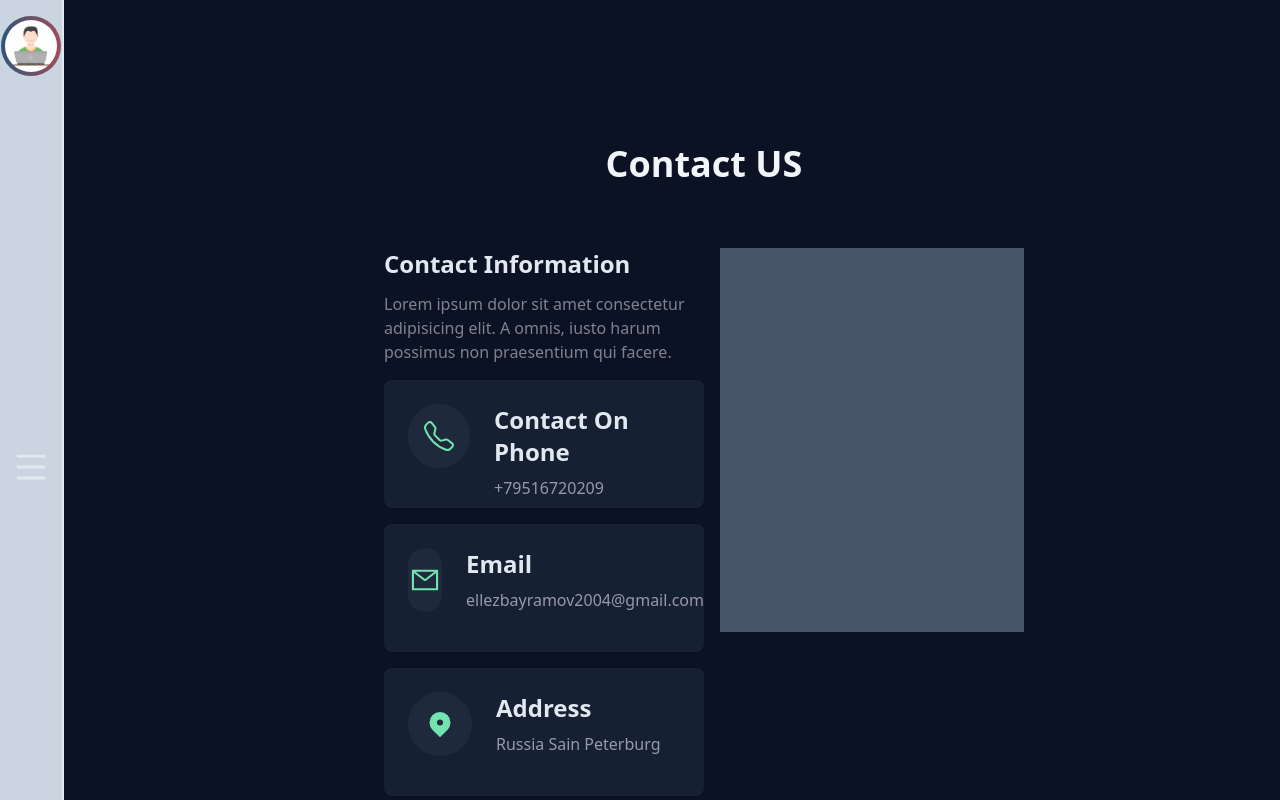
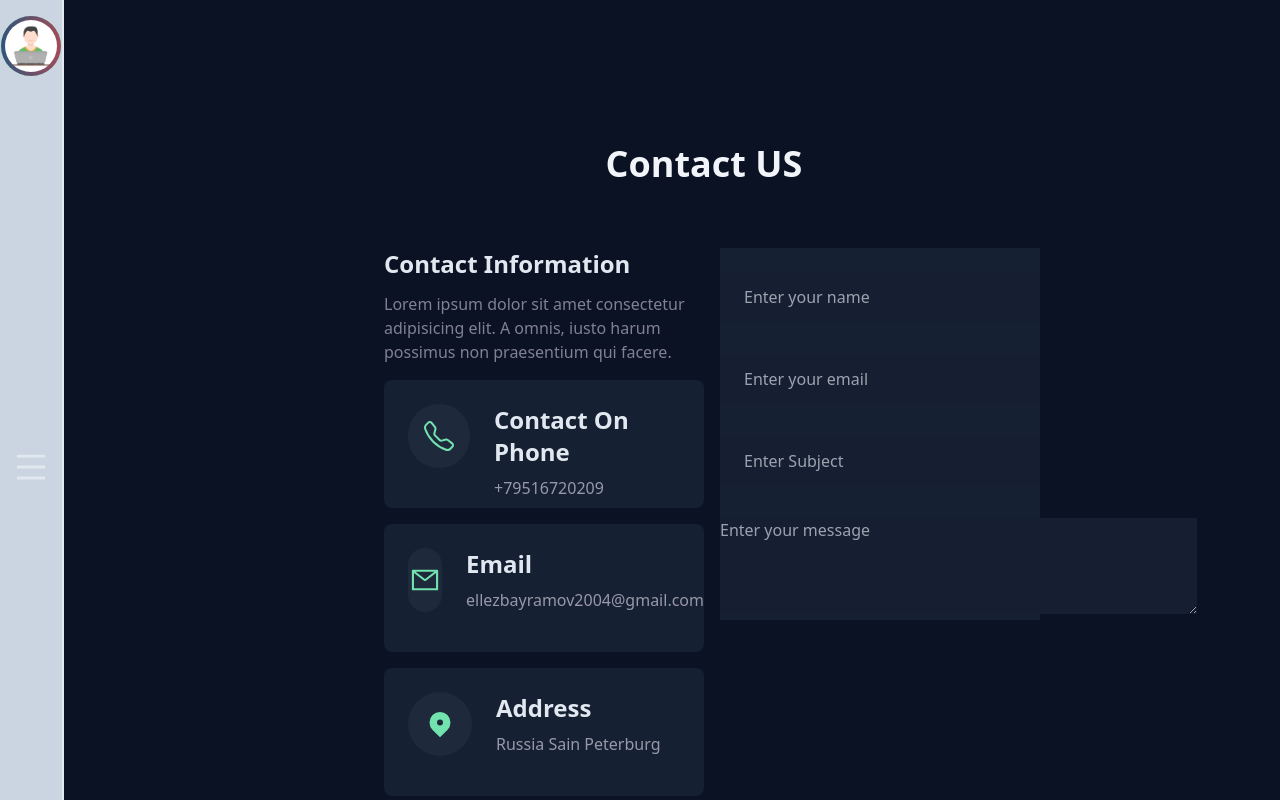
Before and after one commit to BairamovAllaz/My-Portfolio, a Next.js app: page /Contact in a window 1280 px wide. Both pictures are taken after a click on the icon 31 px from the left and 466 px from the top of the page. Shown: the top 800 px of the page. Built offline with nearby package versions, Linux system fonts and the light colour scheme.

Commit message:
Just update

```diff
--- /dev/null
+++ b/components/ContactInputs.tsx
@@ -0,0 +1,30 @@
+import React from 'react'
+function ContactInputs()
+{
+    return(
+        <div className = "bg-[#162033] w-full h-full">
+            <div>
+                <form className = "block w-full space-y-4">
+                    <div>
+                        <input placeholder="Enter your name"
+                               className = "w-full h-[50px] mt-6 bg-[#161F32] p-6 text-slate-200"/>
+                    </div>
+                    <div className = "">
+                        <input placeholder="Enter your email"
+                               className="w-full h-[50px] mt-4 bg-[#161F32] border-[#72E2AE] p-6 text-slate-200"/>
+                    </div>
+                    <div>
+                        <input placeholder="Enter Subject"
+                               className="w-full h-[50px] mt-4 bg-[#161F32] p-6 text-slate-200"/>
+                    </div>
+                    <div className="w-full">
+                        <textarea placeholder="Enter your message"
+                               className="mt-4 bg-[#161F32]"
+                                  rows={4} cols={50}/>
+                    </div>
+                </form>
+            </div>
+        </div>
+    )
+}
+export default ContactInputs;
--- a/pages/Contact.tsx
+++ b/pages/Contact.tsx
@@ -1,6 +1,7 @@
 import React from 'react'
 import Head from "next/head";
 import ContactInfo from "../components/ContactInfo";
+import ContactInputs from "../components/ContactInputs";
 
 function Contact() {
     return (
@@ -20,7 +21,9 @@ function Contact() {
                         <div className="w-1/2 h-96 ">
                             <ContactInfo/>
                         </div>
-                        <div className="w-1/2 bg-slate-600 h-96"></div>
+                        <div className="w-1/2 bg-slate-600 h-max">
+                            <ContactInputs/>
+                        </div>
                     </div>
                 </div>
             </main>
```
Also changed, not shown: src/helper/mongoDb.js (added, +21 -0 lines), 1 other file (tests, documents, lock files or other folders).
